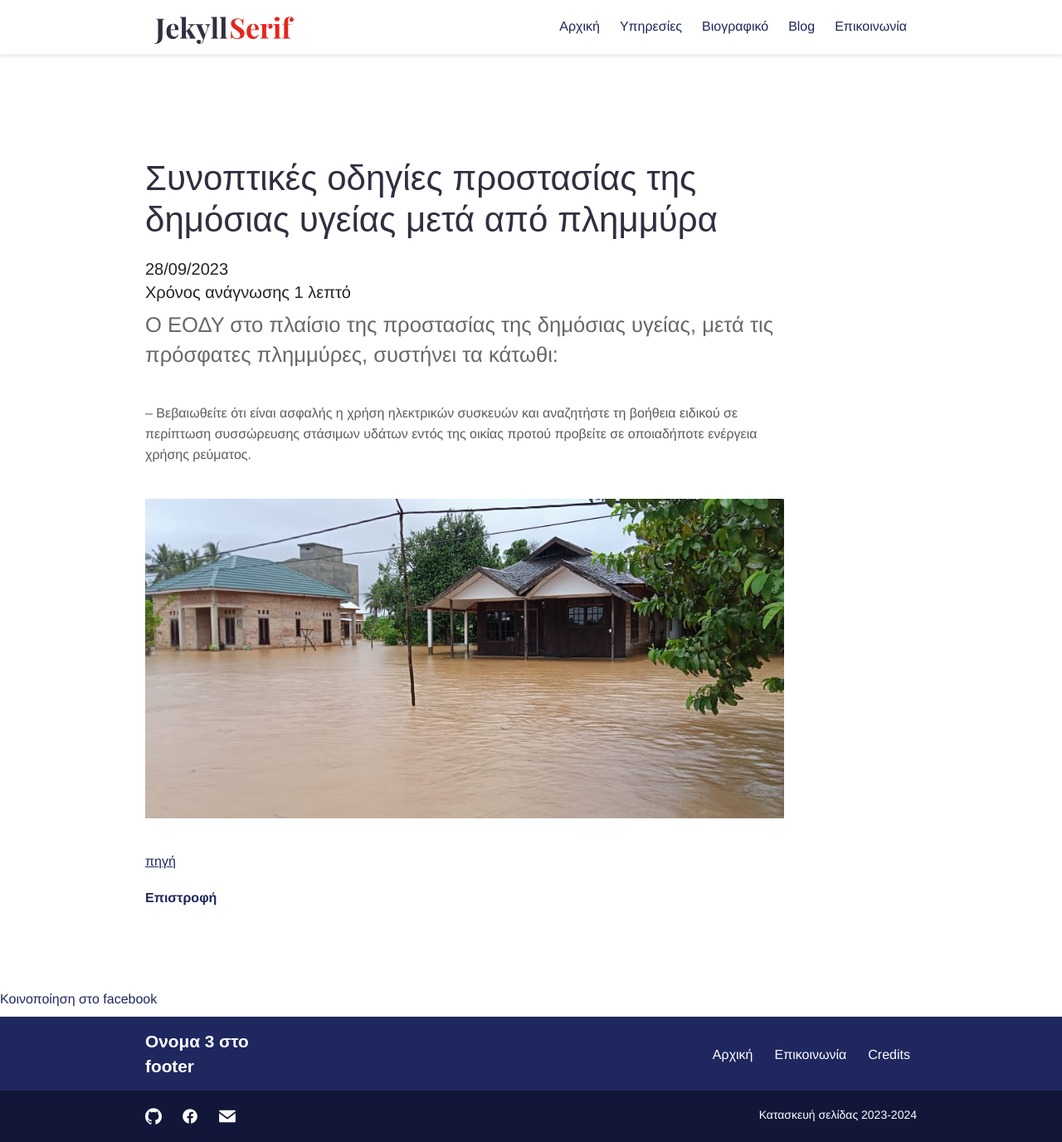
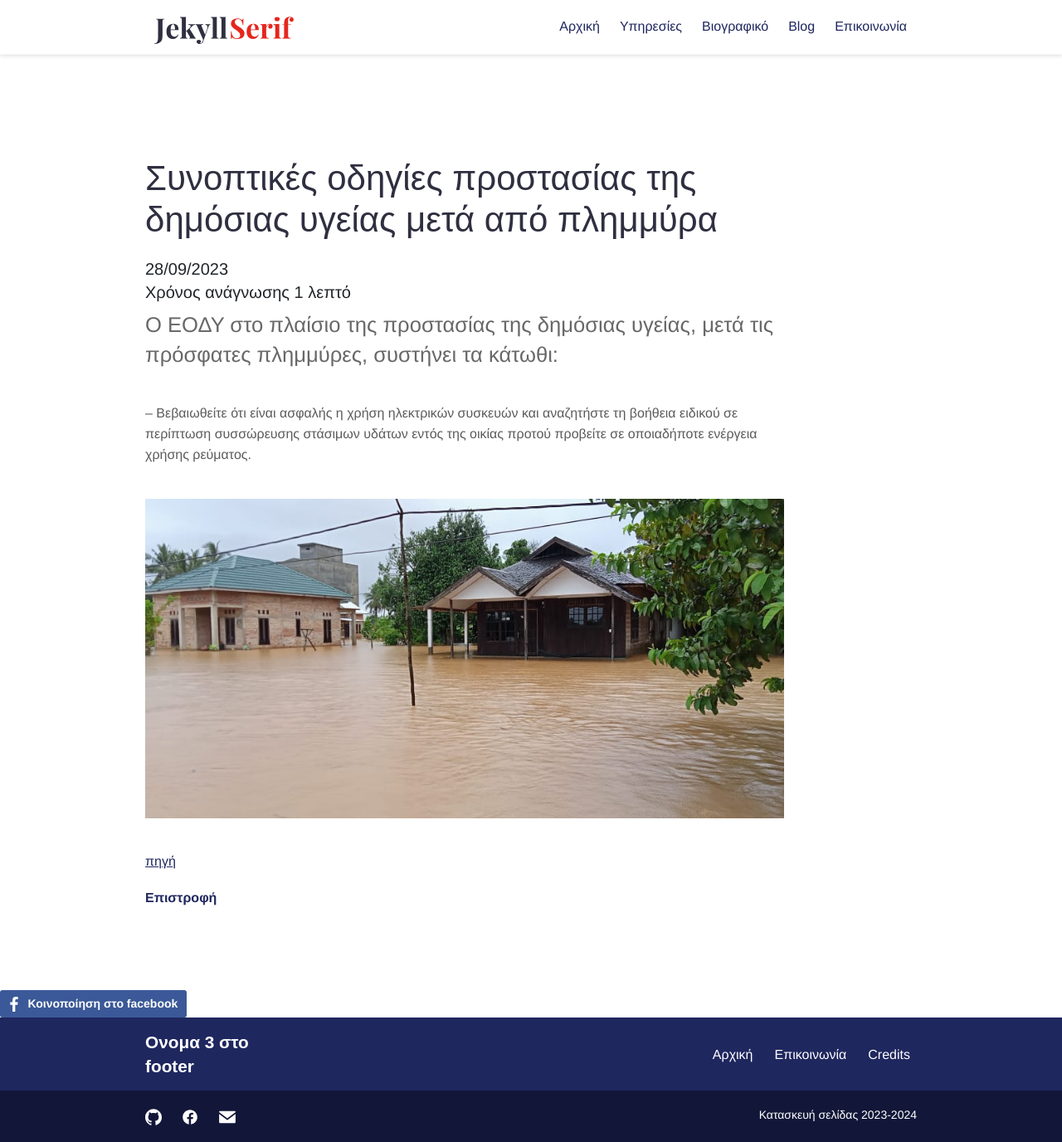
Before and after one commit to taschar/taschar.github.io, a Jekyll site: the page built from _news/plimires.md, in a window 1280 px wide and 1376 px high. Shown: the whole window at 83% size. Built offline with Jekyll 4.4.1, drawn with Linux system fonts in a browser that asks for light colours.

Commit message:
2024-03-27_124020

```diff
--- a/_includes/fbshare.html
+++ b/_includes/fbshare.html
@@ -1,9 +1,8 @@
-<div class="share-widget">
-<a href="" id="fb_share"  target="_blank" >Κοινοποίηση στο facebook</a>
-
-<script>
-    window.onload = function() {
-        fb_share.href ='http://www.facebook.com/share.php?u=' + encodeURIComponent(location.href);
-    }
-</script>
+<div id="fb-share-button">
+<script src="/assets/js/fbscript.js"></script>
+<link href="/assets/css/fbshare.css" rel="stylesheet">
+    <svg viewBox="0 0 12 12" preserveAspectRatio="xMidYMid meet">
+        <path class="svg-icon-path" d="M9.1,0.1V2H8C7.6,2,7.3,2.1,7.1,2.3C7,2.4,6.9,2.7,6.9,3v1.4H9L8.8,6.5H6.9V12H4.7V6.5H2.9V4.4h1.8V2.8 c0-0.9,0.3-1.6,0.7-2.1C6,0.2,6.6,0,7.5,0C8.2,0,8.7,0,9.1,0.1z"></path>
+    </svg>
+    <span>Κοινοποίηση στο facebook</span>
 </div>
--- /dev/null
+++ b/assets/css/fbshare.css
@@ -0,0 +1,27 @@
+#fb-share-button {
+    background: #3b5998;
+    border-radius: 3px;
+    font-weight: 600;
+    padding: 5px 8px;
+    display: inline-block;
+    position: static;
+}
+
+#fb-share-button:hover {
+    cursor: pointer;
+    background: #213A6F
+}
+
+#fb-share-button svg {
+    width: 18px;
+    fill: white;
+    vertical-align: middle;
+    border-radius: 2px
+}
+
+#fb-share-button span {
+    vertical-align: middle;
+    color: white;
+    font-size: 14px;
+    padding: 0 3px
+}
--- /dev/null
+++ b/assets/js/fbscript.js
@@ -0,0 +1,10 @@
+var fbButton = document.getElementById('fb-share-button');
+var url = window.location.href;
+
+fbButton.addEventListener('click', function() {
+    window.open('https://www.facebook.com/sharer/sharer.php?u=' + url,
+        'facebook-share-dialog',
+        'width=800,height=600'
+    );
+    return false;
+});
```
